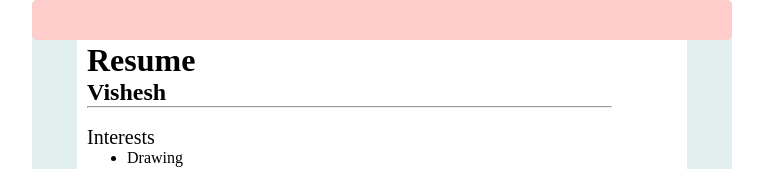
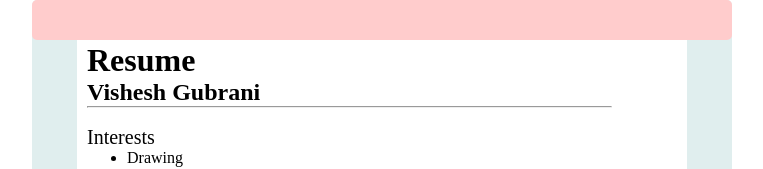
Before and after one commit to visheshgubrani/actions, a plain HTML site: page index.html in a window 1280 px wide. Shown: the top 169 px of the page, without its empty margins (258-1021 px from the left). Drawn offline with Linux system fonts and the light colour scheme; no server answers.

Commit message:
Initial Commit

```diff
--- a/index.html
+++ b/index.html
@@ -12,7 +12,7 @@
 <div class="stuff">
   <br><br>
   <h1>Resume</h1>
-  <h2>Vishesh</h2>
+  <h2>Vishesh Gubrani</h2>
   <hr />
   <br>
   <p class="head">Interests</p>
```
Also changed, not shown: 1 other file.
